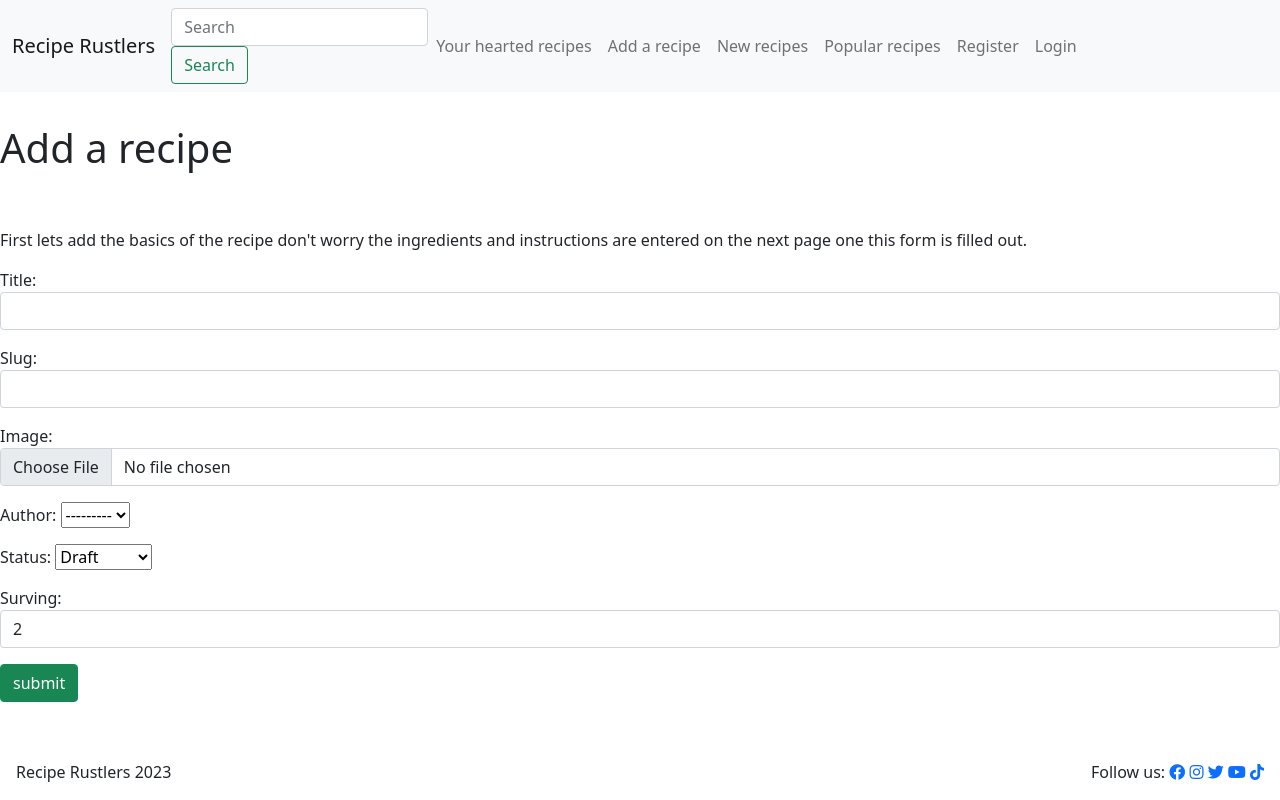
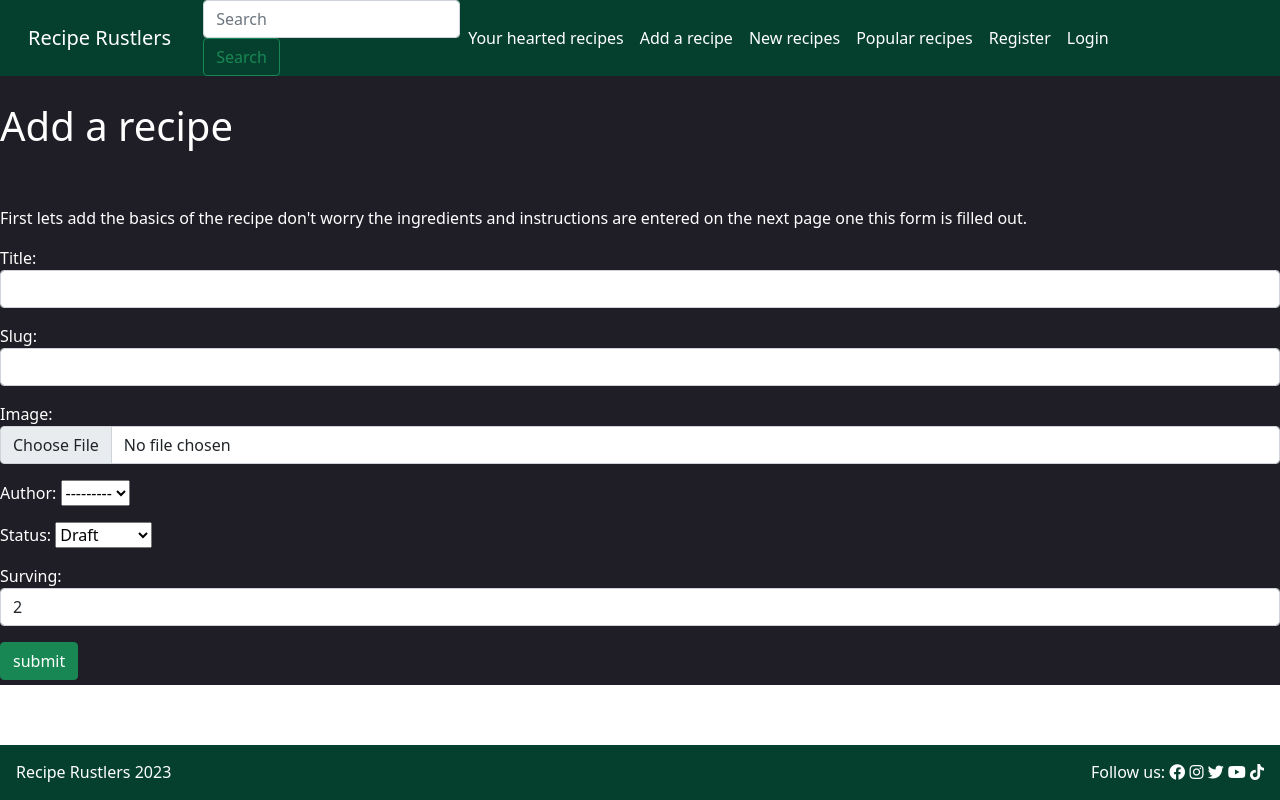
Before and after one commit to HarveyBurton96/Recipe-Rustlers, a Django app: page /add_a_recipe in a window 1280 px wide. Run offline with Django 3.2, Linux system fonts and the light colour scheme; some libraries are stand-ins or nearby versions.

Commit message:
Add style to base.html and testing url for add_a_recipe_detail

```diff
--- a/recipe/urls.py
+++ b/recipe/urls.py
@@ -6,7 +6,7 @@ app_name = "recipe"
 urlpatterns = [
     path("", views.PostList.as_view(), name="home"),
     path('<slug:slug>/', views.PostDetail.as_view(), name="recipe_detail"),
-    path('<slug:slug>/', views.add_recipeDetails.as_view(), name="add_a_recipe_detail"),
+    path('<slug:slug>/add_a_recipe_detail', views.add_recipeDetails.as_view(), name="add_a_recipe_detail"),
     path("popular_recipe", views.PopularRecipes.as_view(), name="popular_recipe"),
     path("new_recipe", views.NewRecipes.as_view(), name="new_recipe"),
     path("add_a_recipe", views.add_recipe, name="add_recipe"),
--- a/recipe/views.py
+++ b/recipe/views.py
@@ -28,13 +28,13 @@ class NewRecipes(generic.ListView):
 
 def add_recipe(request):
     submitted = False
-    form = PostForm
     if request.method == "POST":
         form = PostForm(request.POST)
         if form.is_valid():
             form.save()
-            return HttpResponseRedirect('/add_a_recipe?submitted=True')
+            return HttpResponseRedirect('/add_a_recipe?submitted=True?slug=form.slug')
     else:
+        form = PostForm
         if 'submitted' in request.GET:
             submitted = True
 
--- a/static/css/style.css
+++ b/static/css/style.css
@@ -3,13 +3,63 @@
 }
 
 .image-collage {
-    margin-top: 56px;
+    margin-top: 76px;
 }
 
 .image-second {
     margin-top: 24px;
 }
 
+/* This is the base.html styles*/
+
 .top {
     margin-top: 100px;
 }
+
+.footer-style {
+    background-color: #05402F;
+    color: white;
+    padding-top: 15px;
+}
+
+.main-style {
+    margin-bottom: 55px;
+    padding-top: 2px;
+    padding-bottom: 5px;
+    background-color: #1F1E26;
+    color: white;
+}
+
+.navbar {
+    padding: 0px;
+}
+
+.nav-style {
+    background-color: #05402F;
+    color: white;
+}
+
+a {
+    text-decoration: none;
+    color: white;
+}
+
+.nav-link {
+    text-decoration: none;
+    color: white;
+}
+
+.nav-link:hover {
+    text-decoration: underline;
+    color: white;
+}
+
+a:hover {
+    color: #218F70;
+}
+
+/* Index page */
+
+.card {
+    background-color: #05402F;
+}
--- a/templates/add_a_recipe.html
+++ b/templates/add_a_recipe.html
@@ -9,7 +9,7 @@
 {% if submitted %}
     Your recipe was submitted succesfully!
 
-    <a href="{% url 'recipe:add_a_recipe_detail' post.slug %}">To the next page!!</a>
+    <a href="{% url 'recipe:<slug:slug>/add_a_recipe_detail' form.slug %}">To the next page!!</a>
 {% else %}
     <P>First lets add the basics of the recipe don't worry the ingredients and instructions are entered on the next page one this form is filled out.</P>
     <form action="" method="POST">
--- a/templates/base.html
+++ b/templates/base.html
@@ -21,9 +21,9 @@
 </head>
 
 <body>
-    <nav class="navbar navbar-expand-lg navbar-light bg-light fixed-top">
-        <div class="container-fluid">
-        <a class="navbar-brand" href="{% url 'recipe:home' %}">Recipe Rustlers</a>
+    <nav class="navbar navbar-expand-lg bg-light fixed-top">
+        <div class="container-fluid nav-style">
+        <a class="navbar-brand nav-link" href="{% url 'recipe:home' %}">Recipe Rustlers</a>
         <button class="navbar-toggler" type="button" data-toggle="collapse" data-target="#navbarSupportedContent" aria-controls="navbarSupportedContent" aria-expanded="false" aria-label="Toggle navigation">
           <span class="navbar-toggler-icon"></span>
         </button>
@@ -63,14 +63,14 @@
         </div>
         </div>
       </nav>
-Hello!
-    <main>
+
+    <main class="main-style">
         {% block content %}
         <!-- Content Goes here -->
         {% endblock content %}
     </main>
 
-    <footer class="fixed-bottom">
+    <footer class="fixed-bottom footer-style">
         <p class="float-start ms-3">Recipe Rustlers 2023</p>
         <p class="float-end me-3">Follow us:
             <a href="https://en-gb.facebook.com/" target="_blank" title="Go to Facebook"><i class="fab fa-facebook"></i></a>
```
